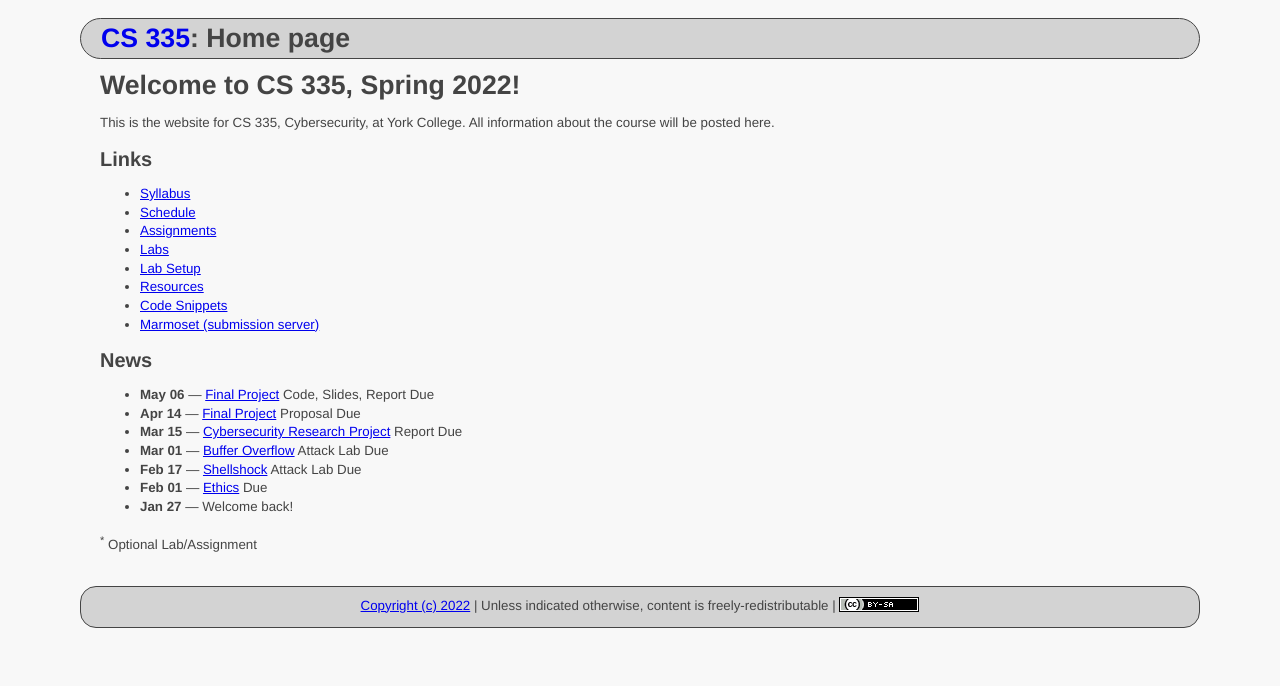
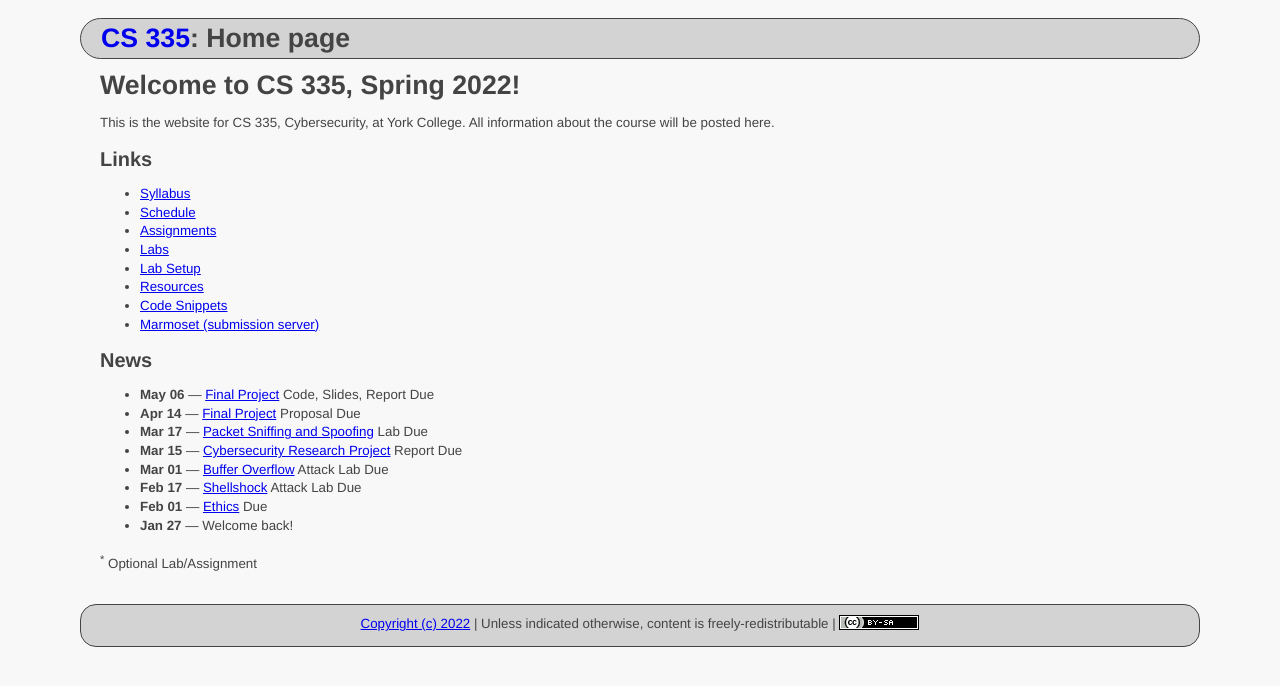
Before and after one commit to ycpcs/cs335-spring2022, a Jekyll site: the page built from index.md, in a window 1280 px wide. Shown: the top 686 px of the page. Built offline with Jekyll 4.4.1, drawn with Linux system fonts in a browser that asks for light colours.

Commit message:
update index

```diff
--- a/index.md
+++ b/index.md
@@ -30,6 +30,7 @@ This is the website for CS 335, Cybersecurity, at York College. All information
 -->
 * **May 06** &mdash; [Final Project](assignments/project.html) Code, Slides, Report Due
 * **Apr 14** &mdash; [Final Project](assignments/project.html) Proposal Due
+* **Mar 17** &mdash; [Packet Sniffing and Spoofing](labs/sniff_spoof.html) Lab Due
 * **Mar 15** &mdash; [Cybersecurity Research Project](assignments/cybercrime.html) Report Due
 * **Mar 01** &mdash; [Buffer Overflow](labs/buffer_overflow.html) Attack Lab Due
 * **Feb 17** &mdash; [Shellshock](labs/shellshock.html) Attack Lab Due
```
